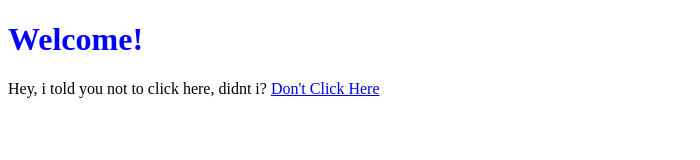
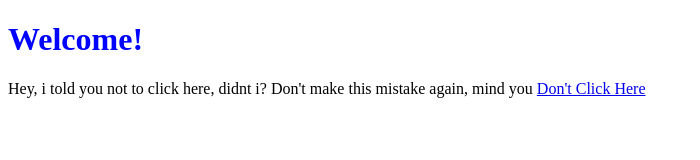
Before and after one commit to Arnav-Jhajharia/Arnav-Jhajharia.github.io, a plain HTML site: page hi.html in a window 1280 px wide. Shown: the whole page, without its empty margins (0-700 px from the left). Drawn offline with Linux system fonts and the light colour scheme.

Commit message:
Added a line

```diff
--- a/hi.html
+++ b/hi.html
@@ -11,6 +11,8 @@
     <body>
         <h1>Welcome!</h1>
             Hey, i told you not to click here, didnt i?
+            Don't make this mistake again, mind you
+
             <a href = "https://youtu.be/dQw4w9WgXcQ">Don't Click Here</a>
     </body>
 </html>
```
